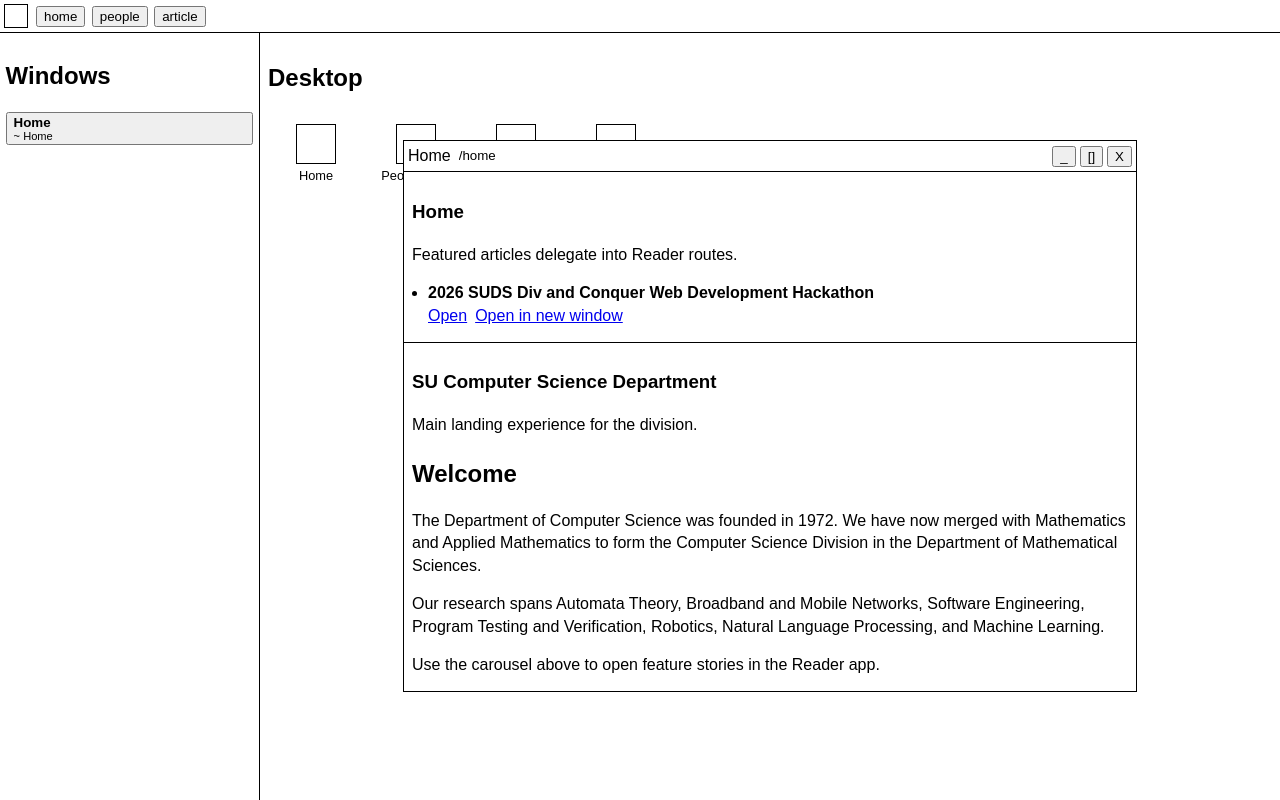
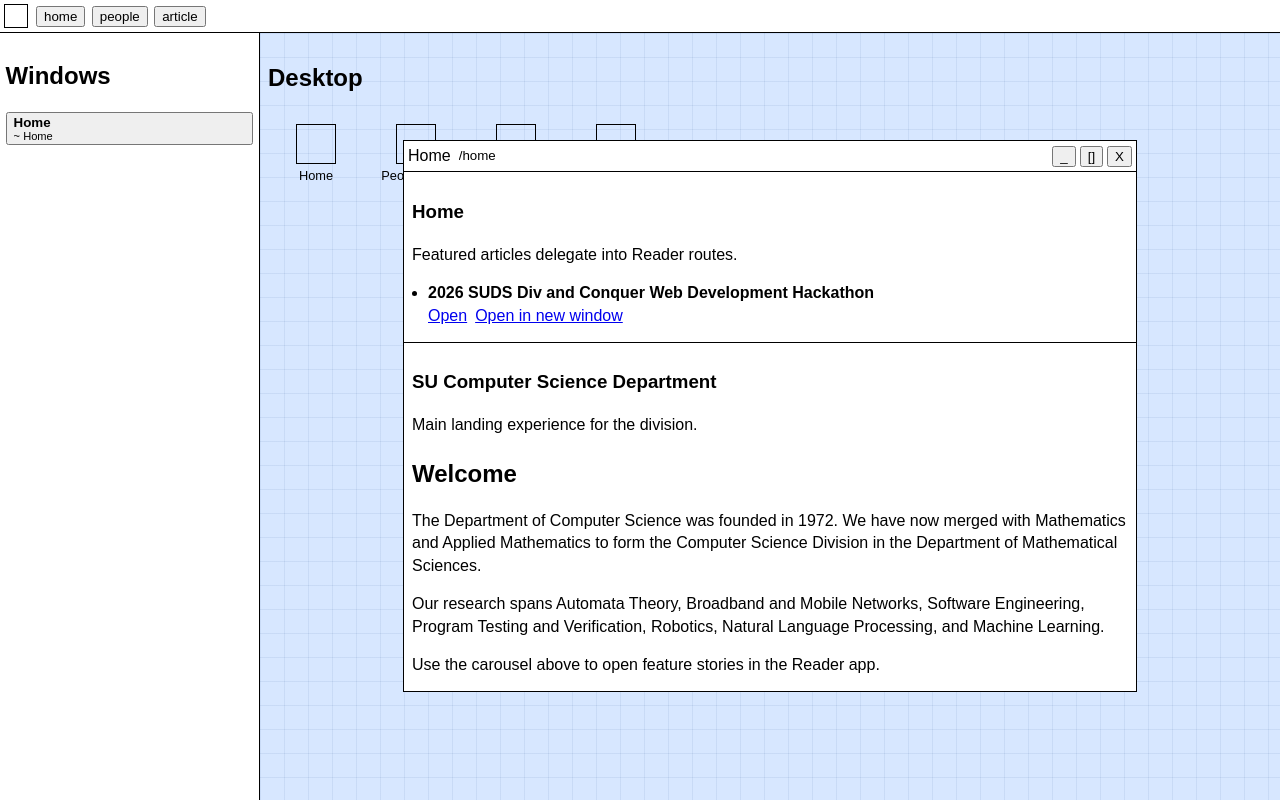
Before and after one commit to vanRooijen/su-cs-practice, a Svelte app: page /home in a window 1280 px wide. Built offline with nearby package versions, Linux system fonts and the light colour scheme.

Commit message:
Background Color change

```diff
--- a/src/components/WindowManager.svelte
+++ b/src/components/WindowManager.svelte
@@ -450,6 +450,7 @@
     position: relative;
     min-height: 0;
     overflow: hidden;
+    background: #d7e7ff;
   }
 
   .desktop-layer,
@@ -461,6 +462,10 @@
   .desktop-layer {
     overflow: auto;
     padding: 0.5rem;
+    background-image:
+      linear-gradient(to right, rgba(32, 72, 140, 0.08) 1px, transparent 1px),
+      linear-gradient(to bottom, rgba(32, 72, 140, 0.08) 1px, transparent 1px);
+    background-size: 24px 24px;
   }
 
   .desktop-icons {
```
